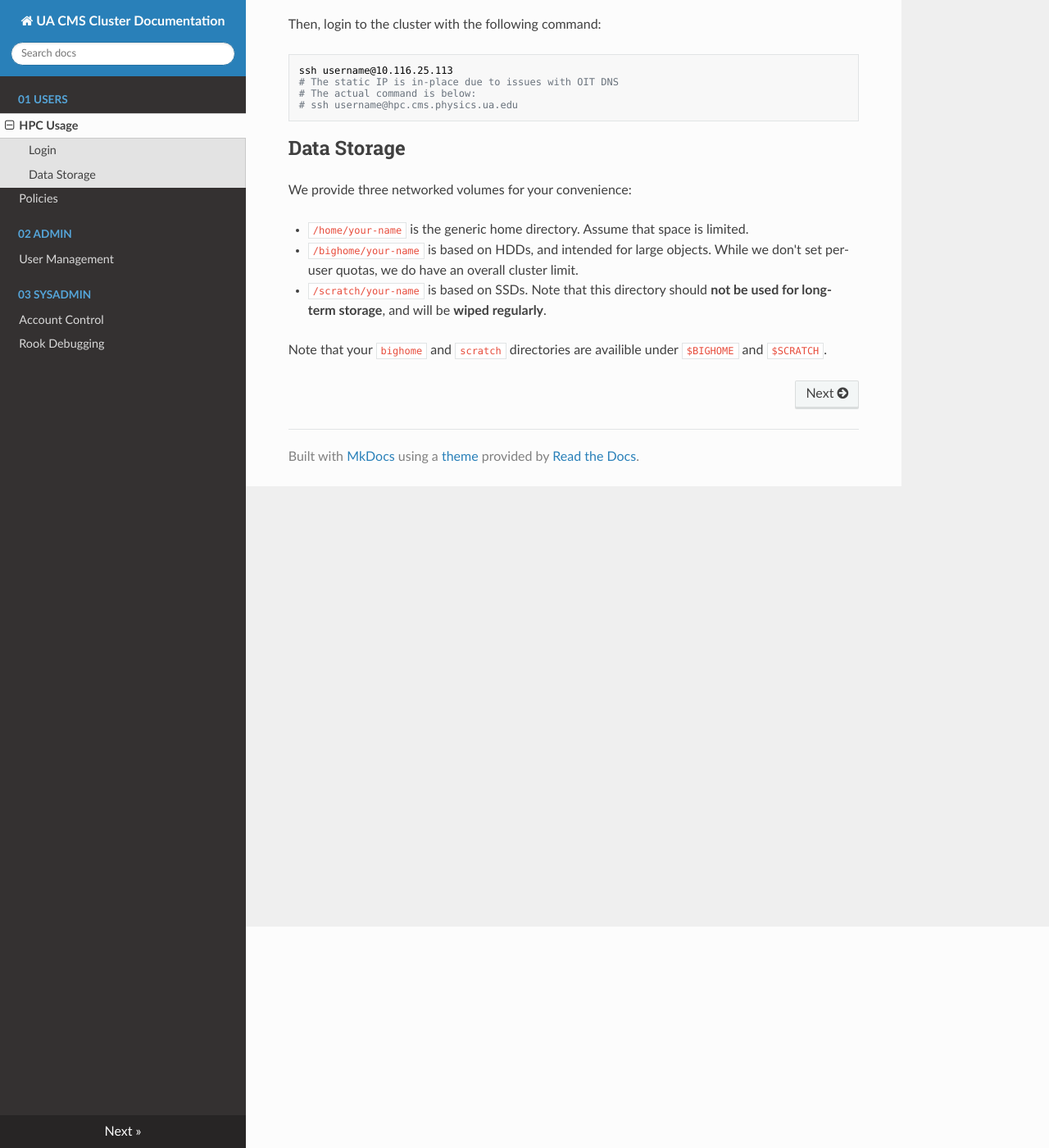
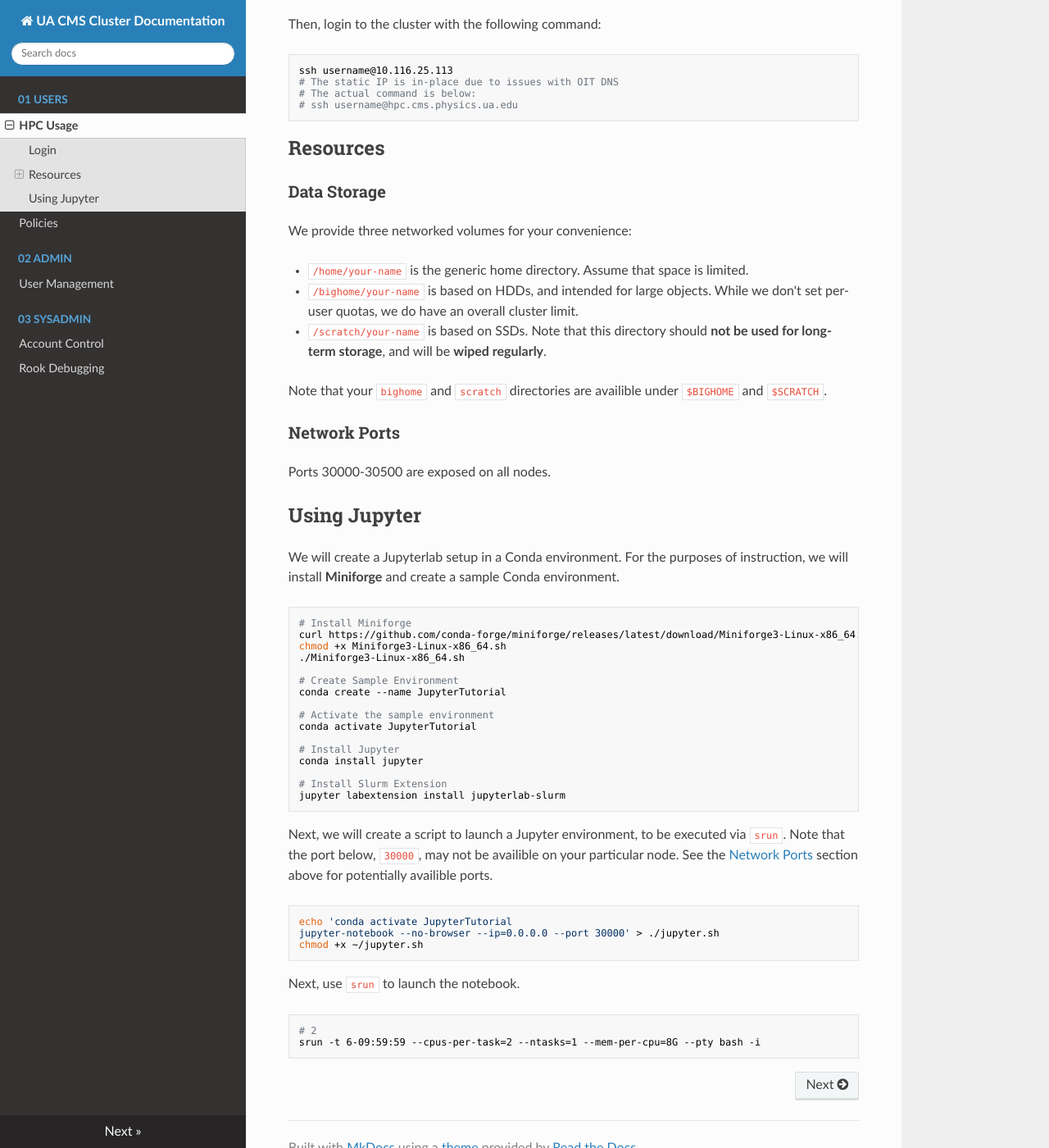
Before and after one commit to cmsua/cms-cluster-docs, an MkDocs documentation site: the page built from docs/01-users/01-hpc.md, in a window 1280 px wide and 1400 px high, scrolled down 270 px. Shown: the whole window at 82% size. Built offline with MkDocs 1.6.1, drawn with Linux system fonts in a browser that asks for light colours; nearby versions of some CDN libraries.

Commit message:
Networking, Jupyter Docs

````diff
--- a/docs/01-users/01-hpc.md
+++ b/docs/01-users/01-hpc.md
@@ -13,9 +13,9 @@ ssh username@10.116.25.113
 # ssh username@hpc.cms.physics.ua.edu
 ```
 
+## Resources
 
-
-## Data Storage
+### Data Storage
 
 We provide three networked volumes for your convenience:
 
@@ -24,3 +24,46 @@ We provide three networked volumes for your convenience:
 - `/scratch/your-name` is based on SSDs. Note that this directory should **not be used for long-term storage**, and will be **wiped regularly**.
 
 Note that your `bighome` and `scratch` directories are availible under `$BIGHOME` and `$SCRATCH`.
+
+### Network Ports
+
+Ports 30000-30500 are exposed on all nodes.
+
+## Using Jupyter
+
+We will create a Jupyterlab setup in a Conda environment. For the purposes of instruction, we will install **Miniforge** and create a sample Conda environment.
+
+```bash
+# Install Miniforge
+curl https://github.com/conda-forge/miniforge/releases/latest/download/Miniforge3-Linux-x86_64.sh
+chmod +x Miniforge3-Linux-x86_64.sh
+./Miniforge3-Linux-x86_64.sh
+
+# Create Sample Environment
+conda create --name JupyterTutorial
+
+# Activate the sample environment
+conda activate JupyterTutorial
+
+# Install Jupyter
+conda install jupyter
+
+# Install Slurm Extension
+jupyter labextension install jupyterlab-slurm
+```
+
+Next, we will create a script to launch a Jupyter environment, to be executed via `srun`. Note that the port below, `30000`, may not be availible on your particular node. See the [Network Ports](#network-ports) section above for potentially availible ports.
+
+```bash
+echo 'conda activate JupyterTutorial
+jupyter-notebook --no-browser --ip=0.0.0.0 --port 30000' > ./jupyter.sh
+chmod +x ~/jupyter.sh
+```
+
+
+Next, use `srun` to launch the notebook.
+
+```bash
+# 2
+srun -t 6-09:59:59 --cpus-per-task=2 --ntasks=1 --mem-per-cpu=8G --pty bash -i
+```
````
